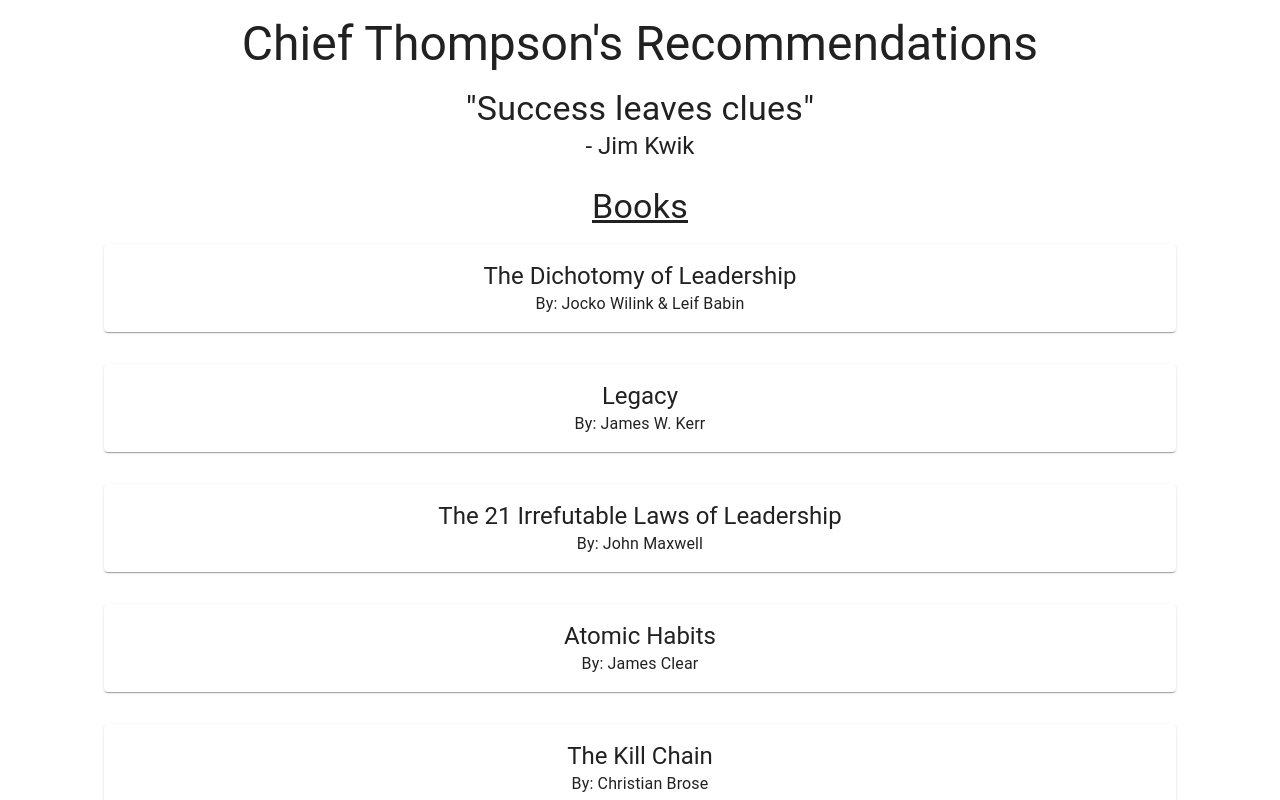
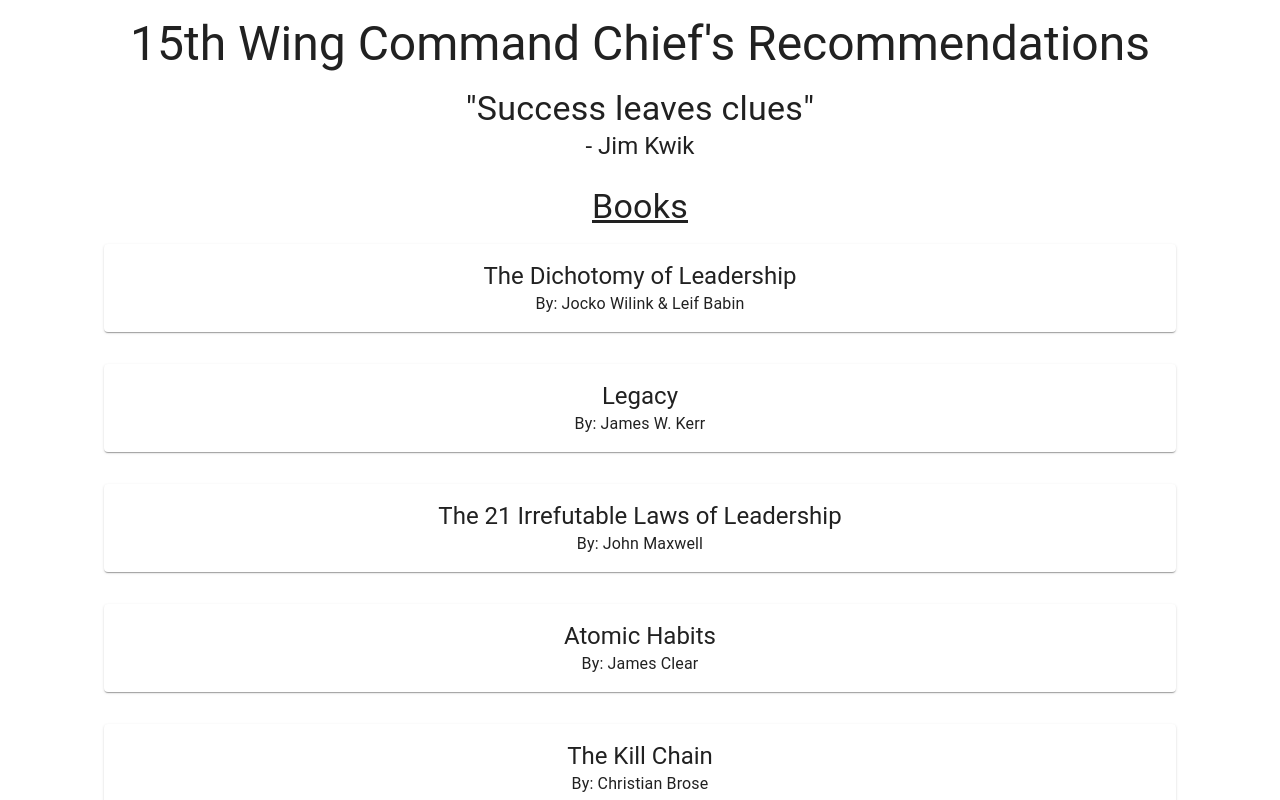
Before and after one commit to 15-WG-Tron/ccc-recommendations, a React (Vite) app: page / in a window 1280 px wide. Shown: the top 800 px of the page. Built offline with nearby package versions, Linux system fonts and the light colour scheme.

Commit message:
change page title

```diff
--- a/src/App.tsx
+++ b/src/App.tsx
@@ -34,7 +34,7 @@
   return (
     <Container className='container'>
 
-      <Typography variant='h3' sx={{marginY: 2, textAlign: 'center'}}>Chief Thompson's Recommendations</Typography>
+      <Typography variant='h3' sx={{marginY: 2, textAlign: 'center'}}>15th Wing Command Chief's Recommendations</Typography>
       <Typography variant='h4' sx={{textAlign: 'center'}}>"Success leaves clues"</Typography>
       <Typography variant='h5' sx={{textAlign: 'center', marginBottom: 3}}>- Jim Kwik</Typography>
       <Typography variant='h4' sx={{textAlign: 'center', textDecoration: 'underline'}}>Books</Typography>
```
